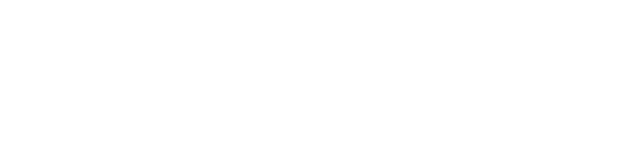
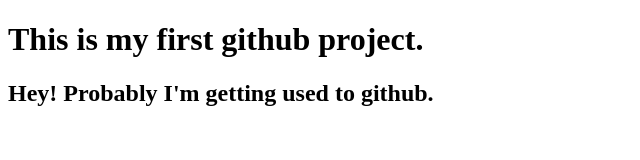
Before and after one commit to MK-Khan123/my-first-website, a plain HTML site: page index.html in a window 1280 px wide. Shown: the whole page, without its empty margins (0-640 px from the left). Drawn offline with Linux system fonts and the light colour scheme.

Commit message:
added a header

```diff
--- a/index.html
+++ b/index.html
@@ -6,6 +6,7 @@
     <title>Document</title>
 </head>
 <body>
-
+    <h1>This is my first github project.</h1>
+    <h2>Hey! Probably I'm getting used to github.</h2>
 </body>
 </html>
```
Also changed, not shown: 1 other file.
